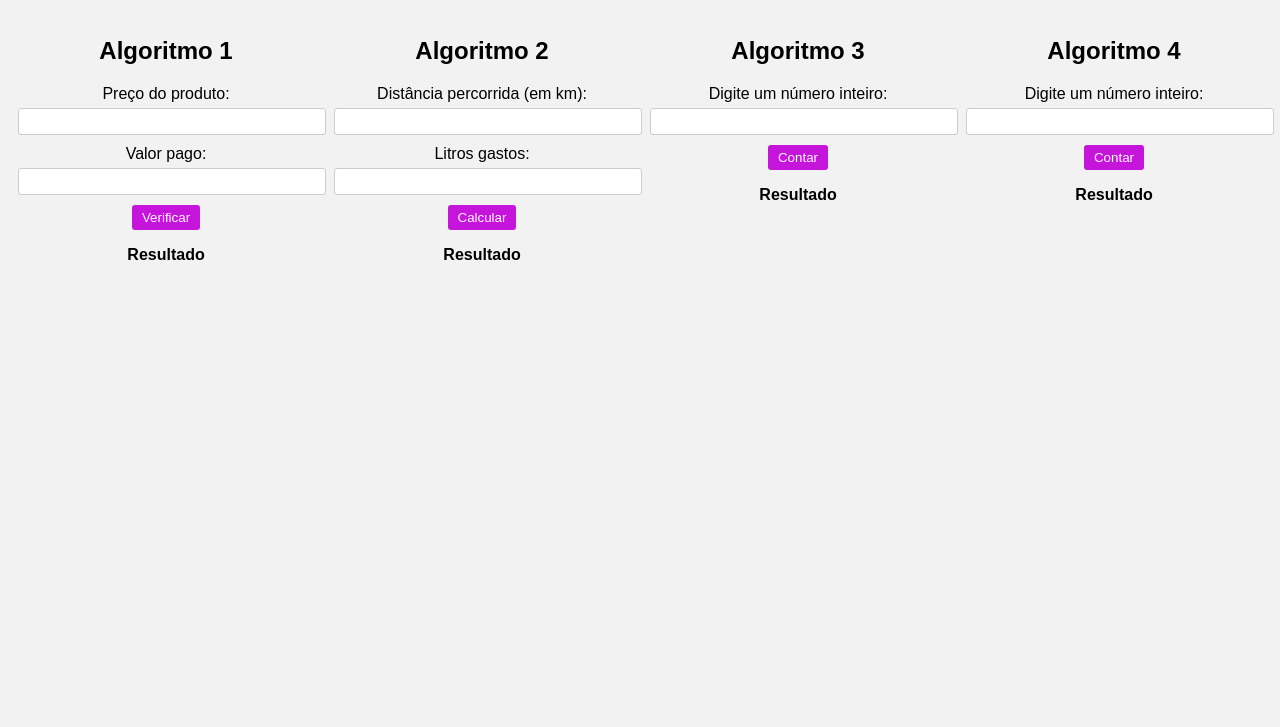
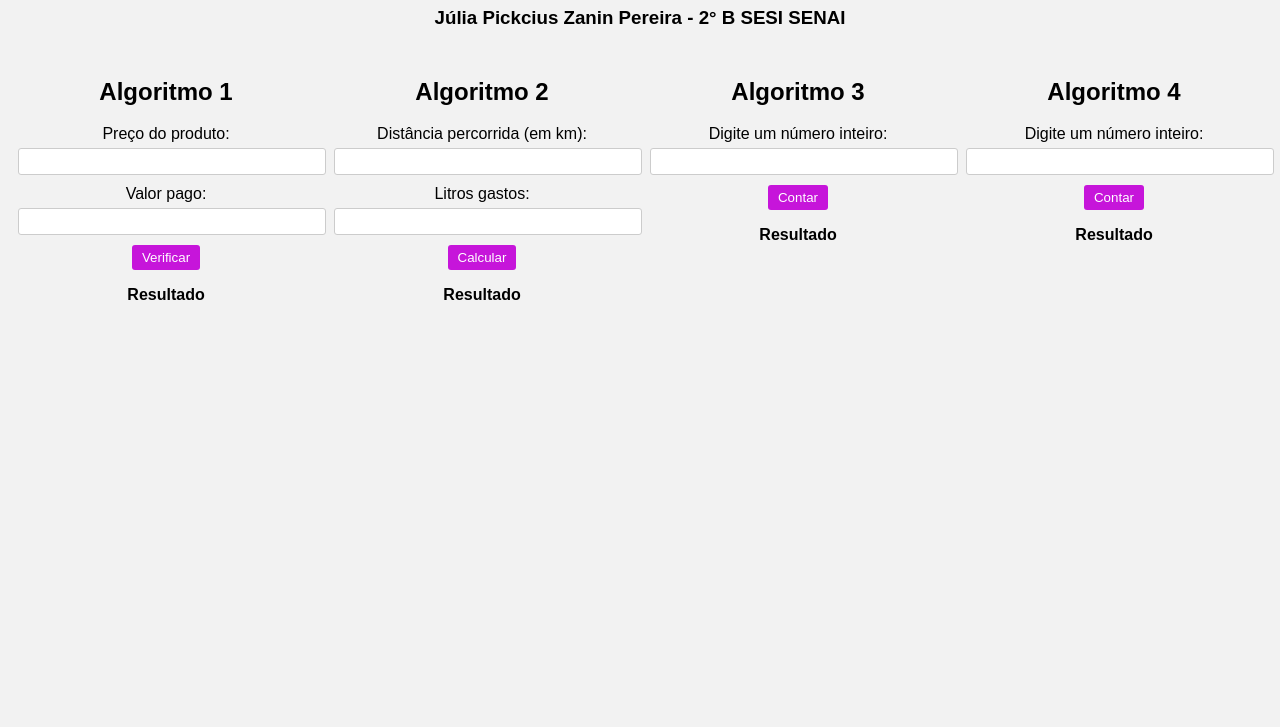
Before and after one commit to juliapzp/lista-fixacao, a plain HTML site: page index.html in a window 1280 px wide. Shown: the part 73-800 px from the top of the page. Drawn offline with Linux system fonts and the light colour scheme.

Commit message:
initial commit

```diff
--- a/index.html
+++ b/index.html
@@ -52,6 +52,7 @@
   </head>
   <body>
     <h1>Lista de Fixação</h1>
+    <h3>Júlia Pickcius Zanin Pereira - 2° B SESI SENAI</h3>
     <div class="container">
       <div>
         <h2>Algoritmo 1</h2>
```
